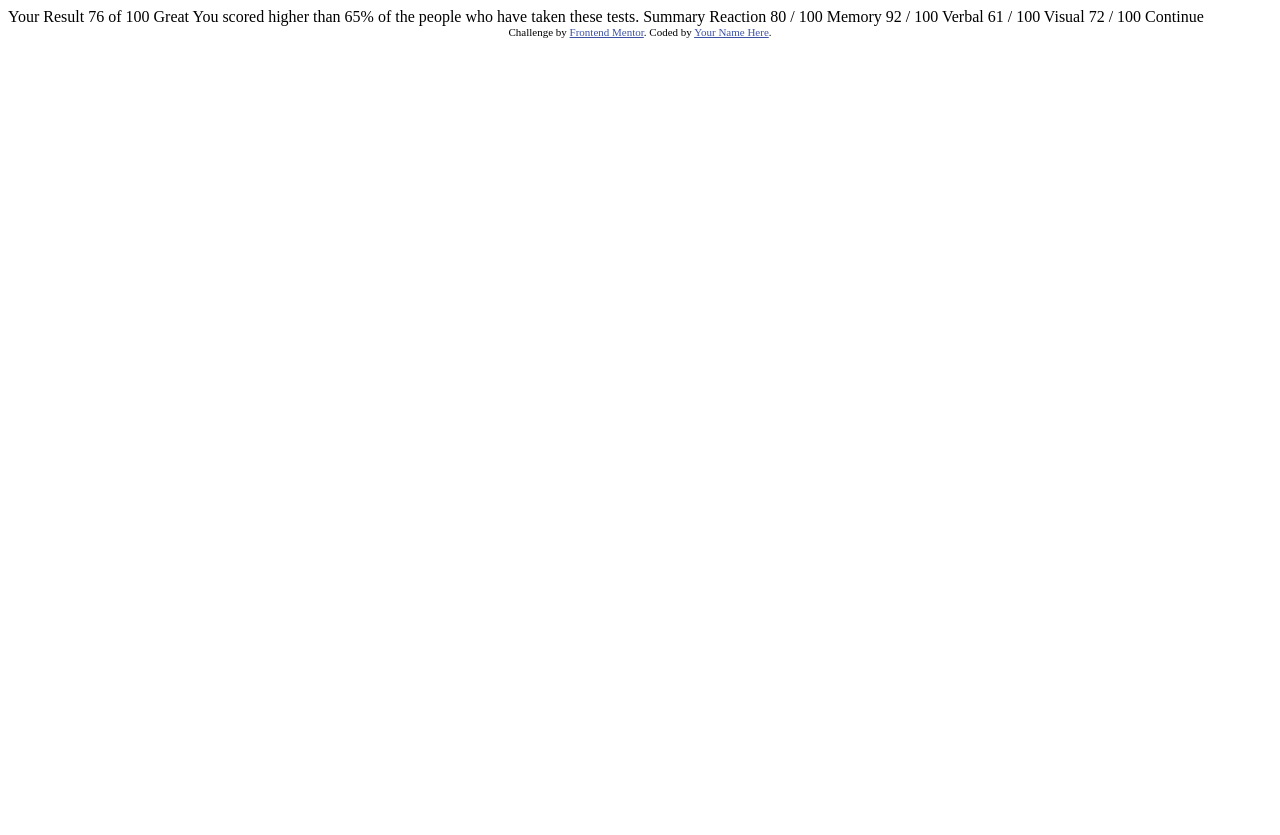
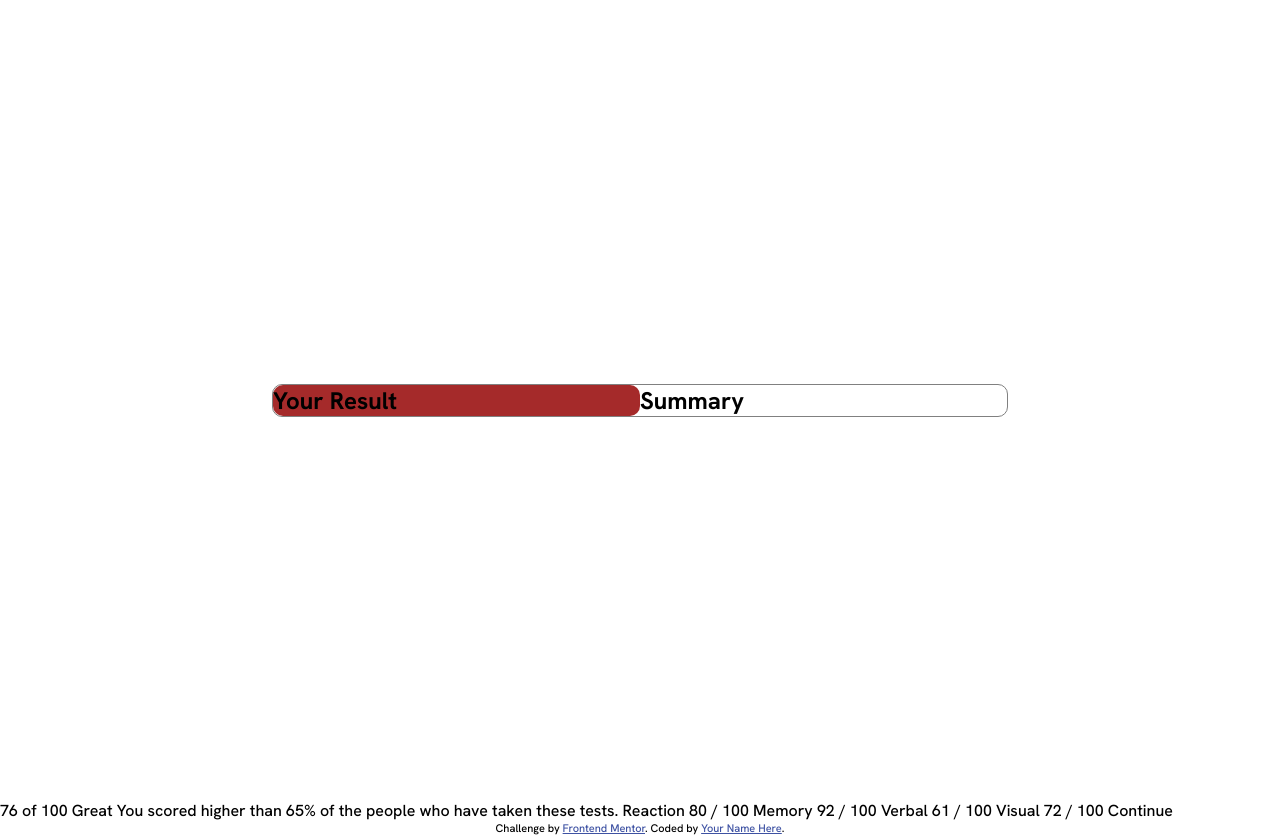
Before and after one commit to KhalidKhabouz/results-summary-component-main, a plain HTML site: page index.html in a window 1280 px wide. Before the commit the page ends 800 px from the top, so only its background shows below. Drawn offline with Linux system fonts and the light colour scheme.

Commit message:
second commit

```diff
--- /dev/null
+++ b/css/style.css
@@ -0,0 +1,65 @@
+@import url('https://fonts.googleapis.com/css2?family=Hanken+Grotesk:wght@500;700;800&display=swap');
+
+* {
+  margin: 0;
+  padding: 0;
+  box-sizing: border-box;
+}
+
+:root {
+  /* Primary Colors */
+  --light_red: hsl(0, 100%, 67%);
+  --orangey_yellow: hsl(39, 100%, 56%);
+  --green_teal: hsl(166, 100%, 37%);
+  --cobalt_blue: hsl(234, 85%, 45%);
+
+  /* Gradients */
+  --light_slate_blue: hsl(252, 100%, 67%);
+  /* (background) */
+  --light_royal_blue: hsl(241, 81%, 54%);
+  /* (background) */
+  --violet_blue: hsla(256, 72%, 46%, 1);
+  /* circle */
+  --persian-blue: hsla(241, 72%, 46%, 0);
+  /* circle */
+
+  /* Neutral */
+  --white: hsl(0, 0%, 100%);
+  --Pale_blue: hsl(221, 100%, 96%);
+  --light_lavender: hsl(241, 100%, 89%);
+  --dark_gray_blue: hsl(224, 30%, 27%);
+}
+
+
+body {
+  font-family: 'Hanken Grotesk', sans-serif;
+}
+
+main {
+  display: flex;
+  justify-content: center;
+  align-items: center;
+  min-height: 100vh;
+}
+
+#card {
+  display: flex;
+  justify-content: center;
+  width: 736px;
+
+  border-radius: 10px;
+  --white: hsl(0, 0%, 100%);
+  border: 1px solid gray;
+}
+
+.result_part {
+background-color: brown;
+width: 50%;
+border-radius: 10px;
+}
+
+.summary_part {
+  --white: hsl(0, 0%, 100%);
+width: 50%;
+border-radius: 10px;
+}
--- a/index.html
+++ b/index.html
@@ -5,6 +5,7 @@
   <meta name="viewport" content="width=device-width, initial-scale=1.0"> <!-- displays site properly based on user's device -->
 
   <link rel="icon" type="image/png" sizes="32x32" href="./assets/images/favicon-32x32.png">
+  <link rel="stylesheet" href="./css/style.css">
 
   <title>Frontend Mentor | Results summary component</title>
 
@@ -15,15 +16,30 @@
   </style>
 </head>
 <body>
+  <main>
+    <div id="card">
+      <div class="result_part">
+        <h2>  Your Result
+        </h2>
+      </div>
 
-  Your Result
+      <div class="summary_part">
+        <h2> Summary
+        </h2>
+        <div>
+
+        </div>
+      </div>
+    </div>
+  </main>
+
   76
   of 100
 
   Great
   You scored higher than 65% of the people who have taken these tests.
 
-  Summary
+
 
   Reaction
   80 / 100
@@ -38,10 +54,12 @@
   72 / 100
 
   Continue
-
+  <footer>
   <div class="attribution">
     Challenge by <a href="https://www.frontendmentor.io?ref=challenge" target="_blank">Frontend Mentor</a>.
     Coded by <a href="#">Your Name Here</a>.
   </div>
+</footer>
 </body>
+
 </html>
```
